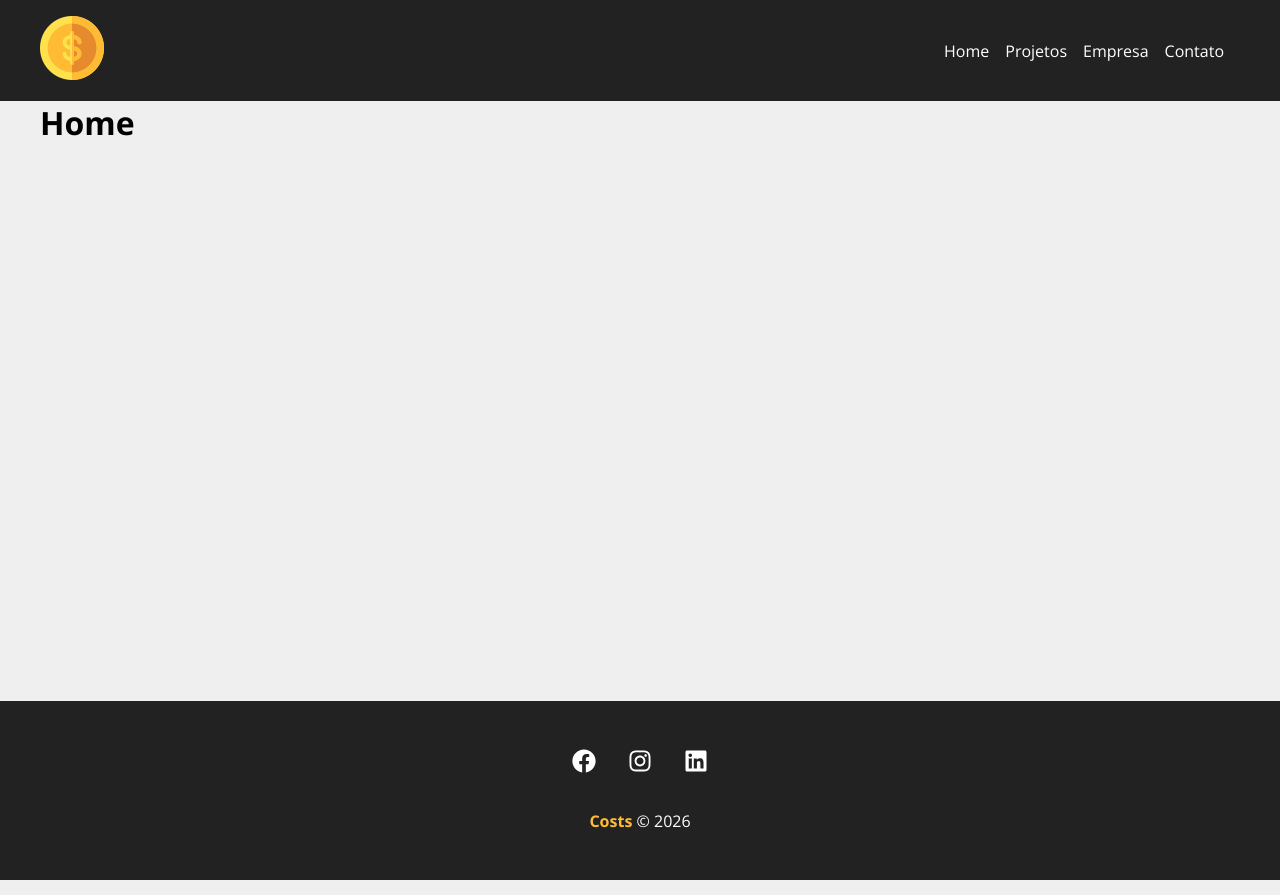
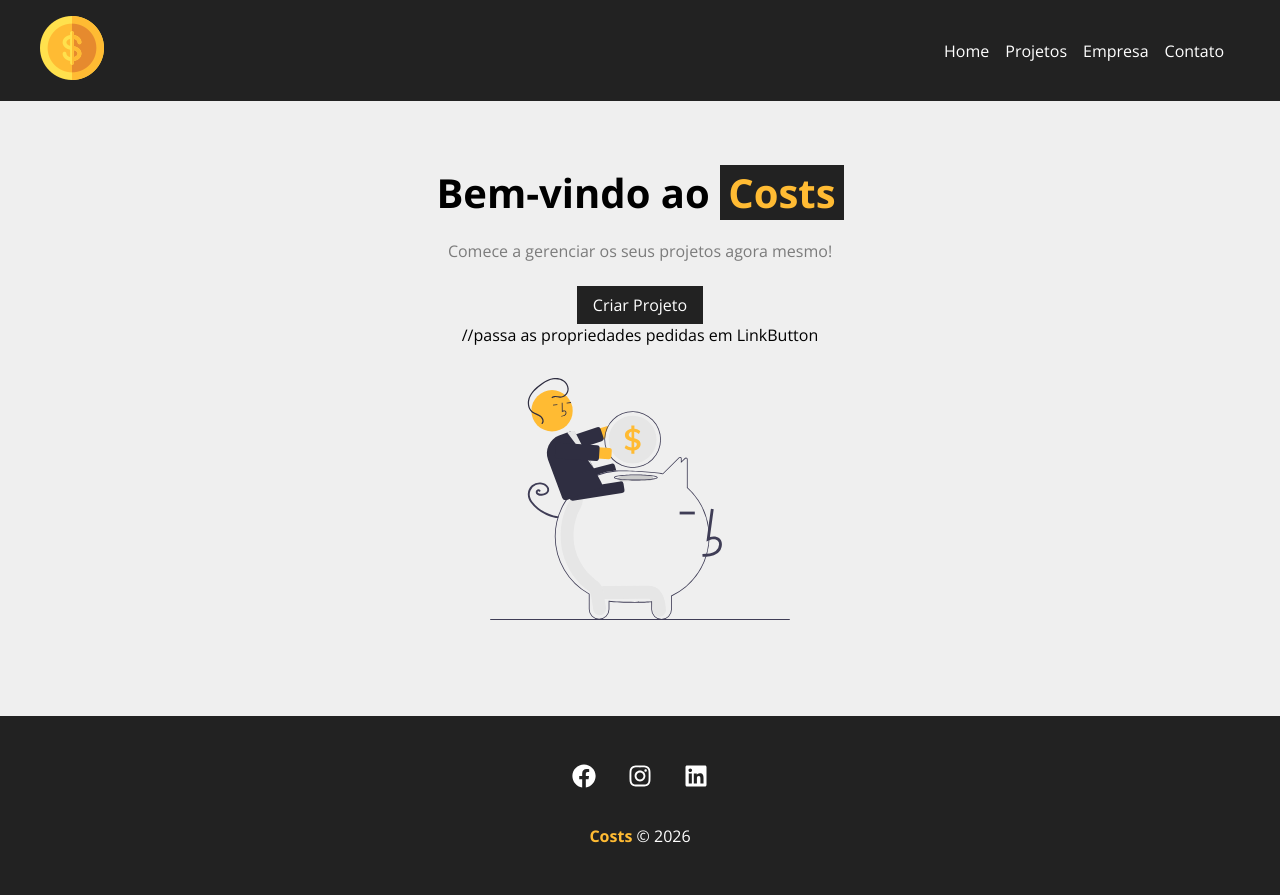
Before and after one commit to carlamagalhaes8/costs, a React (Create React App) app: page / in a window 1280 px wide. Built offline with nearby package versions, Linux system fonts and the light colour scheme.

Commit message:
21 - Criando a home

```diff
--- /dev/null
+++ b/src/components/layout/LinkButton.js
@@ -0,0 +1,13 @@
+import {Link} from 'react-router-dom'
+
+import styles from './LinkButton.module.css'
+
+function LinkButton({to, text}){ //props
+    return(
+        <Link className={styles.btn} to={to}>
+            {text}
+        </Link>
+    )
+}
+
+export default LinkButton;
--- /dev/null
+++ b/src/components/layout/LinkButton.module.css
@@ -0,0 +1,11 @@
+.btn{
+    background-color: #222;
+    color: #fff;
+    padding: 0.5em 1em;
+    text-decoration: none;
+    transition: 0.5s;
+}
+
+.btn:hover{
+    color: #ffbb33;
+}
--- a/src/components/pages/Home.js
+++ b/src/components/pages/Home.js
@@ -1,8 +1,18 @@
+import styles from './Home.module.css'
+
+import savings from '../../img/savings.svg'
+import LinkButton from '../layout/LinkButton';
+
 function Home() {
     return(
-        <>
-            <h1>Home</h1>
-        </>
+        <section className={styles.home_container}>
+            <h1>Bem-vindo ao <span>Costs</span></h1>
+            <p>Comece a gerenciar os seus projetos agora mesmo!</p>
+
+            <LinkButton to="/newproject" text="Criar Projeto"/> //passa as propriedades pedidas em LinkButton
+
+            <img src={savings} alt="Costs" />
+        </section>
     )
 }
 
--- /dev/null
+++ b/src/components/pages/Home.module.css
@@ -0,0 +1,29 @@
+.home_container{
+    width: 100%;
+    display: flex;
+    flex-direction: column;
+    align-items: center;
+    justify-content: center;
+    padding: 4em;
+}
+
+.home_container h1{
+    font-size: 2.5em;
+    margin-bottom: 0.5em;
+}
+
+.home_container h1 span{
+    color: #ffbb33;
+    padding: 0 0.2em;
+    background-color: #222;
+}
+
+.home_container p{
+    margin-bottom: 1.5em;
+    color: #7b7b7b;
+}
+
+.home_container img{
+    width: 300px;
+    margin: 2em 0;
+}
```
